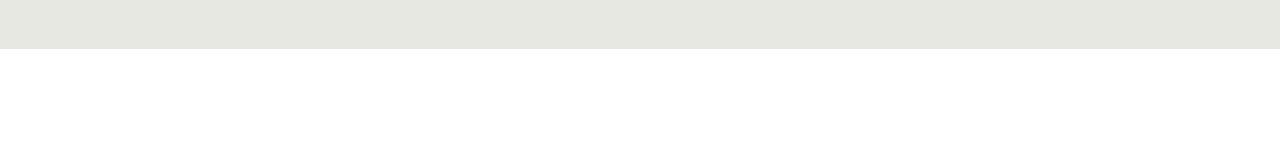
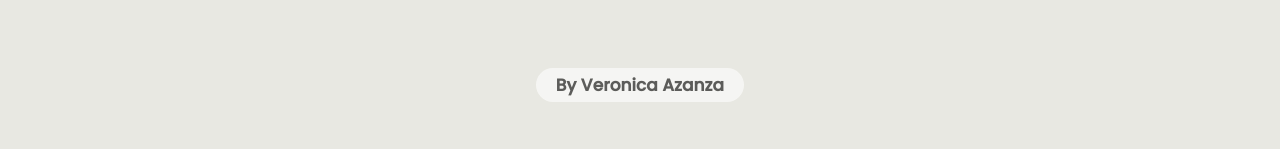
Before and after one commit to VeroAzanza/VeroAzanza.github.io, a website: page guarderia/index.html in a window 1280 px wide. Shown: the part 2375-2524 px from the top of the page. Before the commit the page ends 2424 px from the top, so only its background shows below. Drawn offline with nearby package versions, Linux system fonts and the light colour scheme.

Commit message:
modifique footer, agrego imagen de flecha

```diff
--- a/guarderia/css/estilos.css
+++ b/guarderia/css/estilos.css
@@ -541,3 +541,22 @@ main {
 }
 
 /* ----------------------------------------------- */
+
+/* FOOTER */
+
+footer {
+	width: 100%;
+	height: auto;
+	padding: 50px 0;
+	text-align: center;
+	background-color: #E8E8E2;
+}
+footer span {
+	font-weight: 600;
+	padding: 5px 20px;
+	background-color: white;
+	opacity: 0.6;
+	border-radius: 20px;
+}
+
+/* ----------------------------------------------- */
--- a/guarderia/index.html
+++ b/guarderia/index.html
@@ -221,8 +221,10 @@
 					</div>
 				</div>
 			</div>
+		</div>
+		<footer>
 			<span>By Veronica Azanza</span>
-		</div>
+		</footer>
 
 	</main>
 <!-- 	<footer>
```
